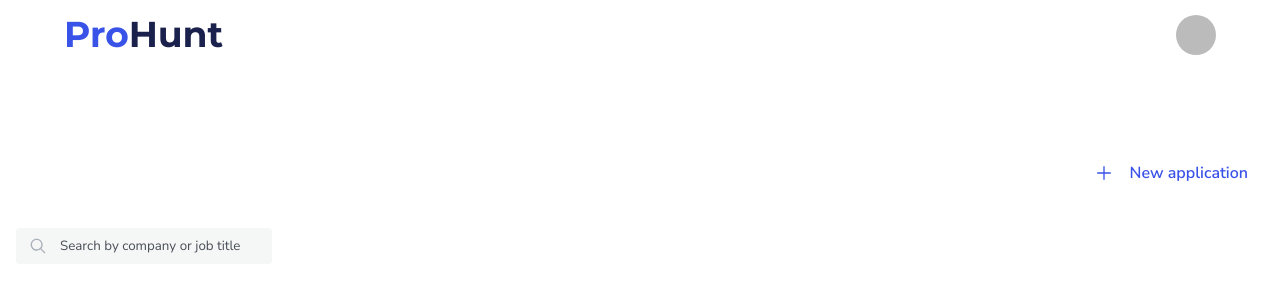
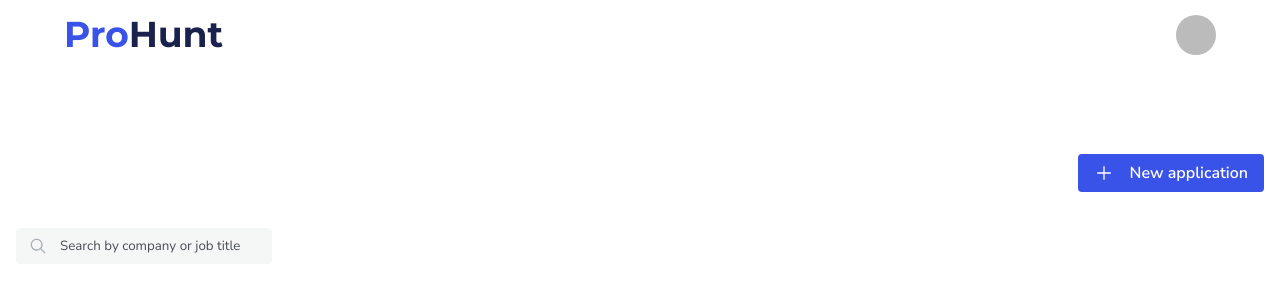
Before and after one commit to lucasbnunes/keeptrack, a Next.js app: page /applications in a window 1280 px wide. Shown: the top 300 px of the page. Built offline with nearby package versions, Linux system fonts and the light colour scheme; no server answers; the database is empty; sample sign-in values are in the browser's storage.

Commit message:
feat: create solid variant for the button

```diff
--- a/components/Button/index.tsx
+++ b/components/Button/index.tsx
@@ -1,15 +1,15 @@
 import { Loader } from "../Loader";
-import { ButtonLoader, TextButton } from "./style";
+import { ButtonLoader, StyledButton } from "./style";
 
 interface ButtonProps extends React.ButtonHTMLAttributes<HTMLButtonElement> {
   children: React.ReactNode;
   loading?: boolean;
+  variant?: 'text' | 'solid';
 }
 
-export function Button({ children, loading, ...props }: ButtonProps) {
-  return <TextButton disabled={loading} {...props} >
+export function Button({ children, loading, variant = 'text', ...props }: ButtonProps) {
+  return <StyledButton disabled={loading} variant={variant} {...props} >
     {children}
-
     {loading && <ButtonLoader size="sm" />}
-  </TextButton>
+  </StyledButton>
 }
--- a/components/Button/style.ts
+++ b/components/Button/style.ts
@@ -7,7 +7,11 @@ export const ButtonLoader = styled(Loader)`
   }
 `;
 
-export const TextButton = styled.button`
+interface ButtonProps {
+  variant: 'text' | 'solid';
+}
+
+export const StyledButton = styled.button<ButtonProps>`
   background: none;
   border: none;
   cursor: pointer;
@@ -40,4 +44,19 @@ export const TextButton = styled.button`
     width: 1.25rem;
     height: 1.25rem;
   }
+
+  ${({ theme, variant }) =>
+    variant === 'solid' &&
+    `
+    color: white;
+    background: ${theme.colors.blue[600]};
+
+    &:hover:not(:disabled) {
+      background: ${theme.colors.blue[700]};
+    }
+
+    &:active {
+      background: ${theme.colors.blue[800]};
+    }
+    `}
 `;
--- a/pages/applications/index.tsx
+++ b/pages/applications/index.tsx
@@ -38,7 +38,7 @@ export default function Applications() {
     <ApplicationsContainer>
       <NewApplicationModal open={open} setOpen={setOpen} />
 
-      <Button onClick={() => setOpen(true)}>
+      <Button onClick={() => setOpen(true)} variant="solid">
         <PlusIcon /> New application
       </Button>
 
```
